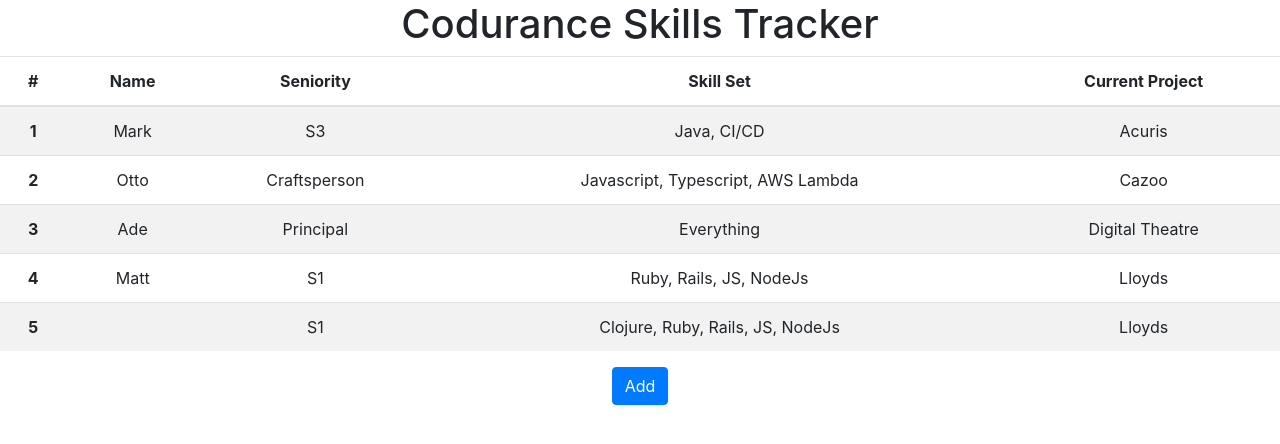
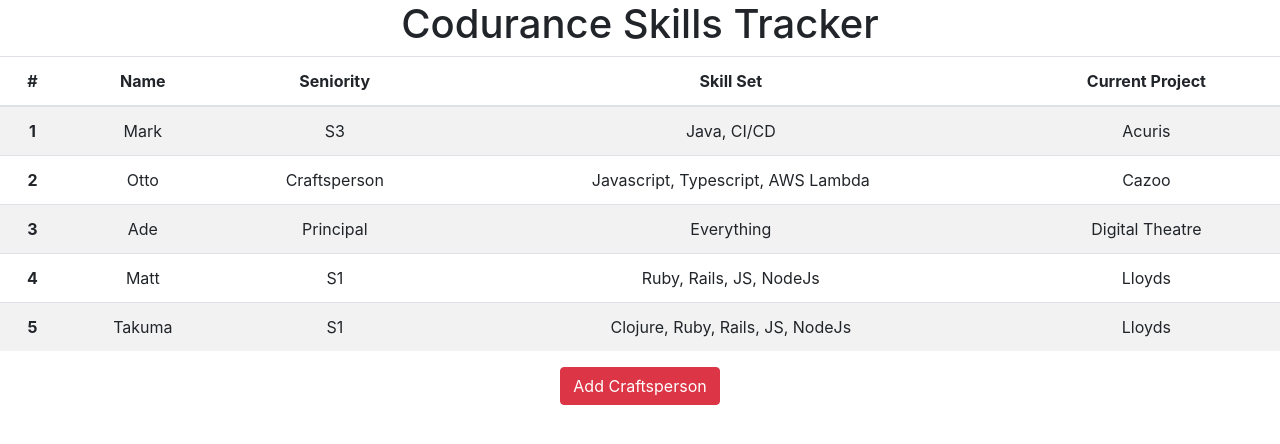
Before and after one commit to codurance/skillstracker, a React (Create React App) app: page / in a window 1280 px wide. Shown: the top 444 px of the page. Built offline with nearby package versions, Linux system fonts and the light colour scheme.

Commit message:
Add form and modal

```diff
--- a/src/App.tsx
+++ b/src/App.tsx
@@ -1,14 +1,83 @@
-import React, {useState} from 'react';
+import React, { MouseEventHandler, useState } from 'react';
 import 'bootstrap/dist/css/bootstrap.css';
 import './App.css';
-import {Button, Table} from "reactstrap";
+import { Button, Form, FormGroup, Input, Label, Modal, ModalBody, ModalFooter, ModalHeader, Table } from "reactstrap";
+
+
+const CraftspersonForm = (props: any) => {
+    return (
+        <Form>
+            <FormGroup>
+                <Label for="name">Name</Label>
+                <Input id="name" />
+            </FormGroup>
+            <FormGroup>
+                <Label for="seniority">Seniority</Label>
+                <Input id="seniority" />
+            </FormGroup>
+            <FormGroup>
+                <Label for="skillset">Skillset</Label>
+                <Input id="skillset" />
+            </FormGroup>
+            <FormGroup>
+                <Label for="current-project">Current Project</Label>
+                <Input id="current-project" />
+            </FormGroup>
+        </Form>
+    )
+}
+
+type CraftspersonModalProps = {
+    buttonLabel: string;
+    className: string;
+}
+const CraftspersonModal = (props: CraftspersonModalProps) => {
+
+    const {buttonLabel, className} = props;
+    const [modal, setModal] = useState(false);
+
+    const toggle = () => setModal(!modal);
+
+    const handleFormSubmission = (event: any) => {
+        console.log(event.target)
+    };
+
+    return (
+        <div>
+            <Button color="danger" onClick={toggle}>{buttonLabel}</Button>
+            <Modal isOpen={modal} toggle={toggle} className={className}>
+                <ModalHeader toggle={toggle}>Modal title</ModalHeader>
+                <ModalBody>
+                    <CraftspersonForm />
+                </ModalBody>
+                <ModalFooter>
+                    <Button color="primary" onClick={handleFormSubmission}>Submit</Button>{' '}
+                    <Button color="secondary" onClick={toggle}>Cancel</Button>
+                </ModalFooter>
+            </Modal>
+        </div>
+    )
+}
+
+
 
 function App() {
-    const [crafter, setCraftsperson] = useState("");
+    const [crafter, setCraftsperson] = useState<object[]>([]);
 
-    const onAddCraftsperson = (craftsperson: string) => {
-        setCraftsperson(craftsperson)
-    }
+    const craftspeople = [
+        {
+            name: "Mark",
+            seniority: "S3",
+            skillset: ["Java", "CI/CD"],
+            currentProject: "Acuris"
+        }
+    ];
+
+    const handleFormSubmission = () => {
+        console.log({crafter});
+        setCraftsperson([...craftspeople])
+    };
+
   return (
     <div className="App">
       <header className="header">
@@ -55,14 +124,14 @@
               </tr>
               <tr>
                   <th scope="row">5</th>
-                  <td>{crafter}</td>
+                  <td>Takuma</td>
                   <td>S1</td>
                   <td>Clojure, Ruby, Rails, JS, NodeJs</td>
                   <td>Lloyds</td>
               </tr>
           </tbody>
       </Table>
-      <Button color="primary" onClick={() => onAddCraftsperson("Takuma")}>Add</Button>
+      <CraftspersonModal buttonLabel="Add Craftsperson" className="craftsperson-modal" />
     </div>
   );
 }
```
